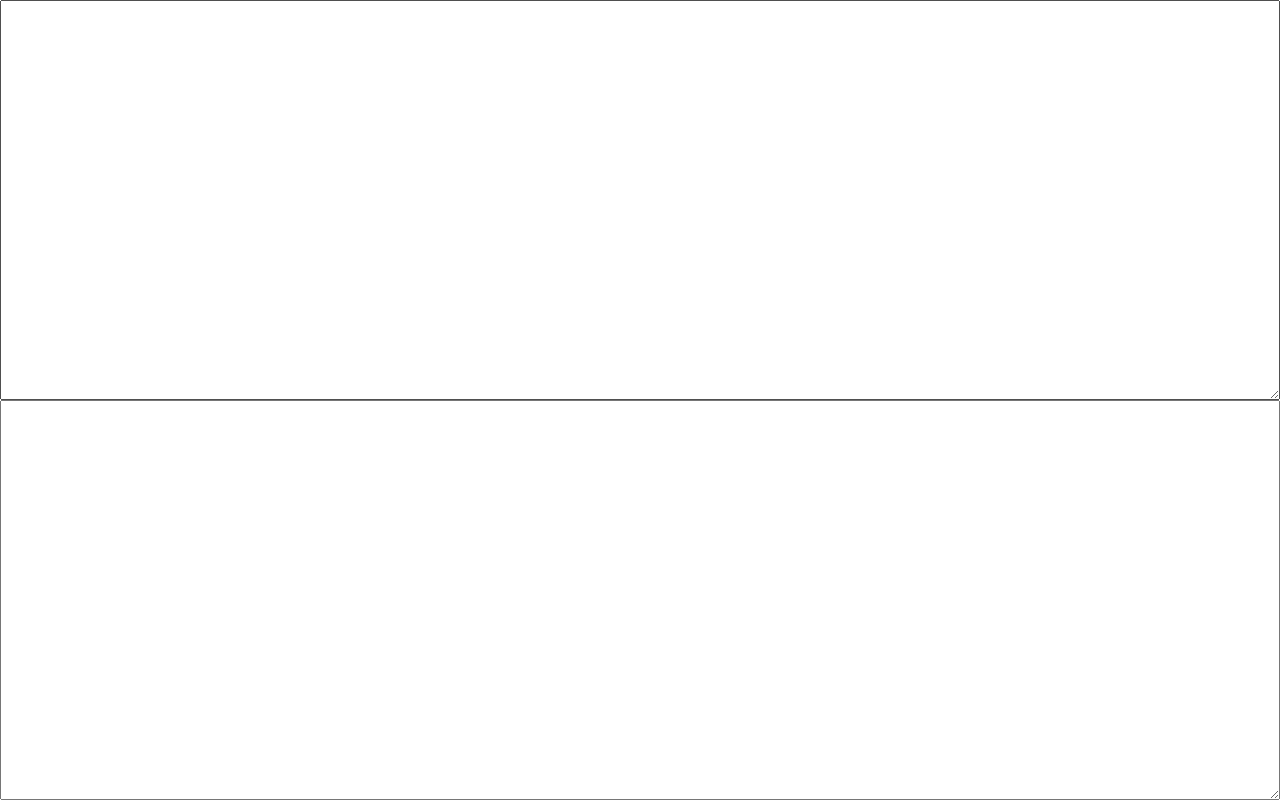
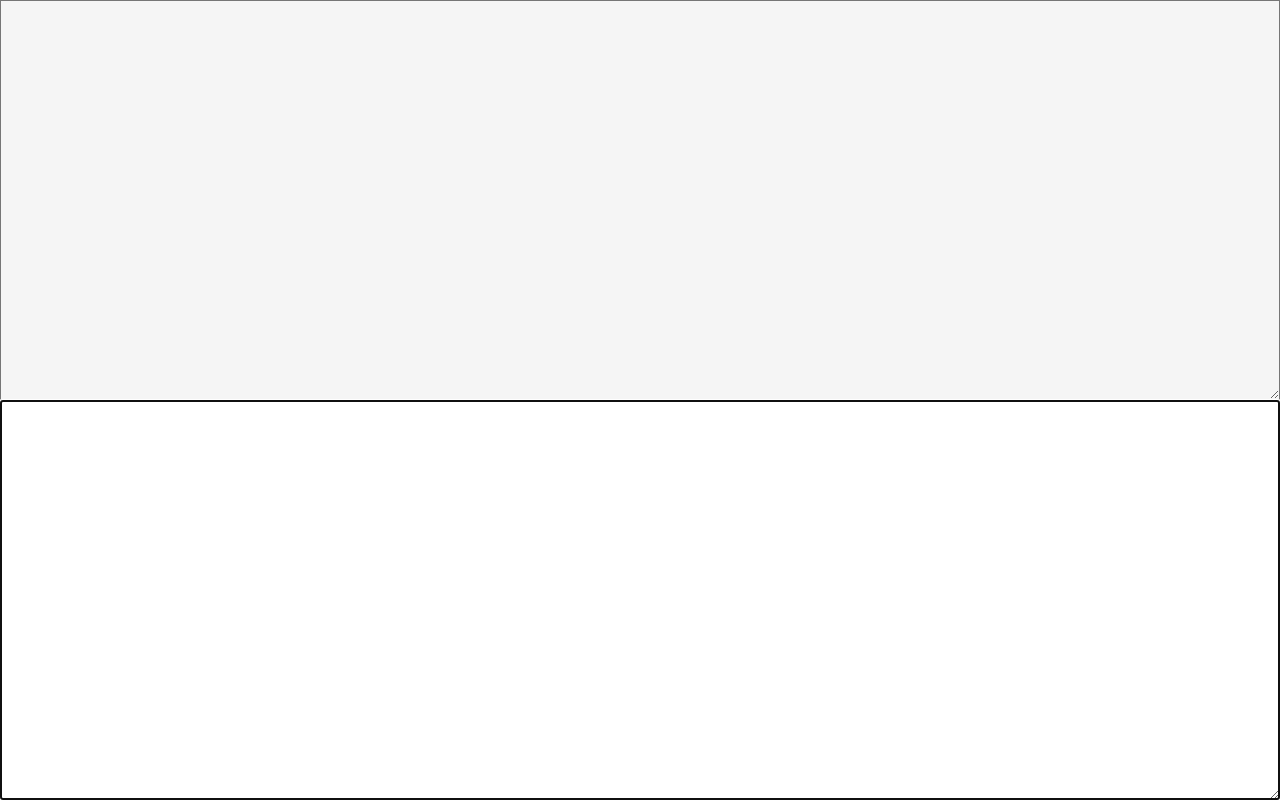
Before and after one commit to rajithilanga/rajithilanga.github.io, a plain HTML site: page translit.html in a window 1280 px wide. Drawn offline with Linux system fonts and the light colour scheme.

Commit message:
auto focus

```diff
--- a/translit.html
+++ b/translit.html
@@ -507,6 +507,7 @@ function convert()
 
 	#sinhala {
 		top: 0;
+		background-color: #F5F5F5;
 	}
 
 	#english {
@@ -516,7 +517,7 @@ function convert()
 
 </head>
 <body>
-<textarea id="sinhala"></textarea>
-<textarea id="english" onkeyup="convert()" autocomplete="off" autocorrect="off" autocapitalize="off" spellcheck="false"></textarea>
+<textarea id="sinhala" readonly></textarea>
+<textarea id="english" autofocus onkeyup="convert()" autocomplete="off" autocorrect="off" autocapitalize="off" spellcheck="false"></textarea>
 </body>
 </html>
```
